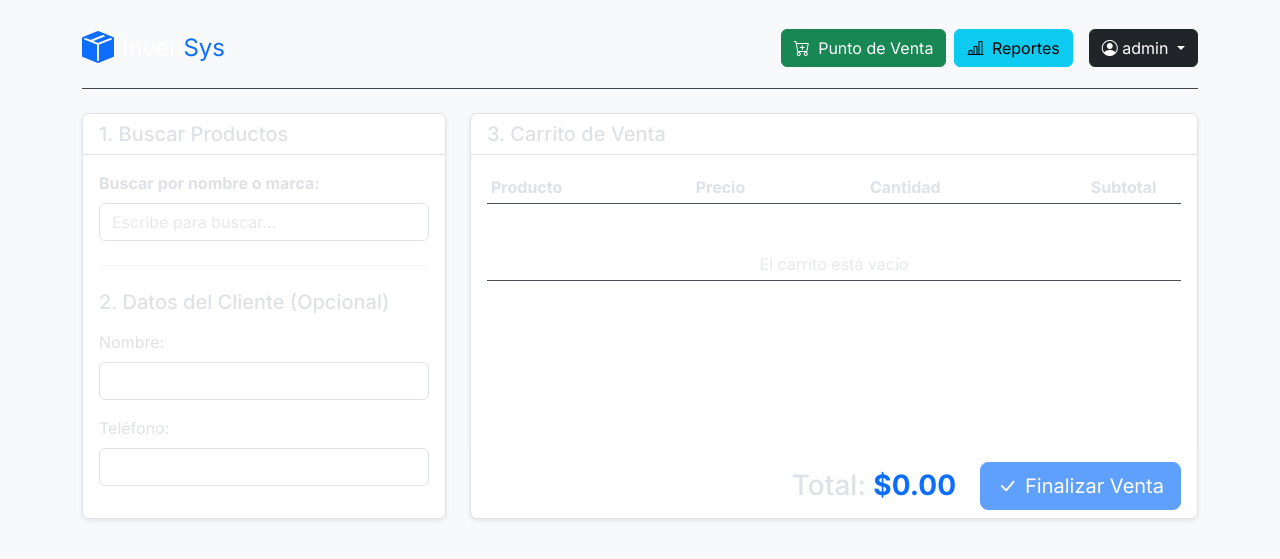
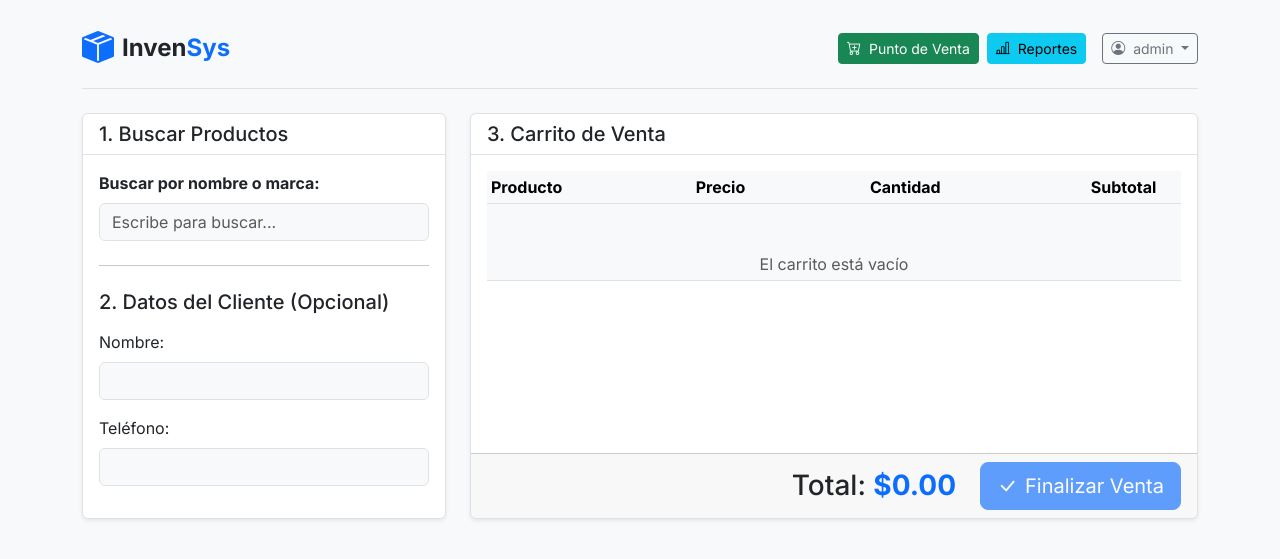
Before and after one commit to tienda-inventario-flask/Tienda, a Flask app: page /pos in a window 1280 px wide. Shown: the top 559 px of the page. Run offline with Flask 3, Linux system fonts and the light colour scheme; a user stored in the database is signed in; some libraries are stand-ins or nearby versions.

```diff
--- a/static/css/custom.css
+++ b/static/css/custom.css
@@ -1,102 +1,26 @@
-/* static/css/custom.css (Tema Corporativo Limpio) */
-
-/* 1. Importar la tipografía (usaremos la misma, 'Inter', que es muy limpia) */
 @import url('https://fonts.googleapis.com/css2?family=Inter:wght@400;500;700&display=swap');
 
-/* 2. Nueva paleta de colores corporativa */
 :root {
-    --bg-light-gray: #f8f9fa; /* Fondo general muy claro */
-    --surface-white: #ffffff;  /* Superficies como tarjetas */
-    --primary-blue: #0d6efd;   /* El azul primario de Bootstrap, es excelente */
-    --primary-blue-hover: #0b5ed7;
-    --text-dark: #212529;      /* Texto principal oscuro */
-    --text-muted: #6c757d;     /* Texto secundario gris */
-    --border-color: #dee2e6;   /* Bordes y líneas sutiles */
+    --bs-body-bg: #f8f9fa;
+    --bs-body-color: #212529;
+    --bs-body-font-family: 'Inter', sans-serif;
+    --primary-blue: #0d6efd;
+    --border-color: #dee2e6;
+    --surface-white: #ffffff;
 }
 
-/* 3. Aplicar nuevos estilos base */
-body {
-    font-family: 'Inter', sans-serif;
-    background-color: var(--bg-light-gray);
-    color: var(--text-dark); /* Color de texto por defecto */
-}
+body { background-color: var(--bs-body-bg); }
 
-/* 4. Personalizar componentes para el tema claro */
 .card {
     background-color: var(--surface-white);
     border: 1px solid var(--border-color);
-    /* Una sombra mucho más sutil y profesional */
     box-shadow: 0 0.125rem 0.25rem rgba(0, 0, 0, 0.075);
-    transition: box-shadow 0.2s ease-in-out;
 }
-
-.card:hover {
-    box-shadow: 0 0.5rem 1rem rgba(0, 0, 0, 0.15);
-    transform: translateY(0); /* Quitamos el efecto de "levantarse" */
-}
-
 .card-header {
-    background-color: transparent; /* Un encabezado más limpio */
+    background-color: transparent;
     border-bottom: 1px solid var(--border-color);
     font-weight: 500;
 }
+.table { --bs-table-striped-bg: rgba(0, 0, 0, 0.03); }
 
-.table {
-    /* Reseteamos la tabla a los valores por defecto de Bootstrap para tema claro */
-    --bs-table-bg: transparent;
-    --bs-table-color: inherit;
-    --bs-table-striped-bg: rgba(0, 0, 0, 0.03);
-    --bs-table-hover-bg: rgba(0, 0, 0, 0.06);
-}
-
-.table-dark {
-     --bs-table-bg: #495057; /* Un gris oscuro para la cabecera */
-     --bs-table-color: #fff;
-     --bs-table-border-color: #6c757d;
-}
-
-.btn-primary {
-    background-color: var(--primary-blue);
-    border-color: var(--primary-blue);
-}
-.btn-primary:hover {
-    background-color: var(--primary-blue-hover);
-    border-color: var(--primary-blue-hover);
-}
-
-.form-control, .form-select {
-    background-color: var(--surface-white);
-    border-color: var(--border-color);
-    color: var(--text-dark);
-}
-.form-control:focus, .form-select:focus {
-    background-color: var(--surface-white);
-    border-color: var(--primary-blue);
-    box-shadow: 0 0 0 0.25rem rgba(13, 110, 253, 0.25);
-    color: var(--text-dark);
-}
-
-.dropdown-menu {
-    background-color: var(--surface-white);
-    border-color: var(--border-color);
-}
-.dropdown-item {
-    color: var(--text-dark);
-}
-.dropdown-item:hover {
-    background-color: var(--primary-blue);
-    color: #fff;
-}
-.dropdown-divider {
-    border-top: 1px solid var(--border-color);
-}
-
-/* Estilos específicos del logo en la barra de navegación de base.html */
-.navbar-brand .logo-text {
-    font-weight: 700;
-    font-size: 1.5rem;
-    color: var(--text-dark);
-}
-.navbar-brand .logo-accent {
-    color: var(--primary-blue);
-}
+.btn-primary { --bs-btn-bg: var(--primary-blue); --bs-btn-border-color: var(--primary-blue); --bs-btn-hover-bg: #0b5ed7; --bs-btn-hover-border-color: #0a58ca; }
--- a/templates/base.html
+++ b/templates/base.html
@@ -1,44 +1,36 @@
 <!DOCTYPE html>
-<html lang="es" data-bs-theme="dark">
+<html lang="es" data-bs-theme="light">
 <head>
     <meta charset="UTF-8">
     <meta name="viewport" content="width=device-width, initial-scale=1.0">
     <title>{% block title %}Sistema de Inventario{% endblock %}</title>
-
     <link href="https://cdn.jsdelivr.net/npm/bootstrap@5.3.3/dist/css/bootstrap.min.css" rel="stylesheet">
     <link rel="stylesheet" href="https://cdn.jsdelivr.net/npm/bootstrap-icons@1.11.3/font/bootstrap-icons.min.css">
     <link rel="stylesheet" href="{{ url_for('static', filename='css/custom.css') }}">
-
     {% block styles %}{% endblock %}
 </head>
 <body>
-
     <main class="container py-4">
-
         {% if session.user_id %}
-        <header class="pb-3 mb-4 border-bottom border-secondary-subtle">
+        <header class="pb-3 mb-4 border-bottom">
             <div class="d-flex justify-content-between align-items-center">
+                <a href="{{ url_for('mostrar_inventario') }}" class="d-flex align-items-center text-body text-decoration-none">
+                    <i class="bi bi-box-seam-fill me-2 fs-2 text-primary"></i>
+                    <span class="fs-4 fw-bold">Inven<span class="text-primary">Sys</span></span>
+                </a>
                 <div class="d-flex align-items-center">
-                    <a href="{{ url_for('mostrar_inventario') }}" class="d-flex align-items-center text-white text-decoration-none">
-                        <i class="bi bi-box-seam-fill me-2 fs-2 text-primary"></i>
-                        <span class="fs-4">Inven<span class="text-primary">Sys</span></span>
-                    </a>
-                </div>
-                <div class="d-flex align-items-center">
-                    <a href="{{ url_for('pos') }}" class="btn btn-success"><i class="bi bi-cart-plus me-1"></i> Punto de Venta</a>
-                    <a href="{{ url_for('reportes') }}" class="btn btn-info ms-2"><i class="bi bi-bar-chart-line me-1"></i> Reportes</a>
+                    <a href="{{ url_for('pos') }}" class="btn btn-success btn-sm"><i class="bi bi-cart-plus me-1"></i> Punto de Venta</a>
+                    <a href="{{ url_for('reportes') }}" class="btn btn-info btn-sm ms-2"><i class="bi bi-bar-chart-line me-1"></i> Reportes</a>
                     <div class="dropdown ms-3">
-                        <button class="btn btn-dark dropdown-toggle" type="button" data-bs-toggle="dropdown" aria-expanded="false">
-                            <i class="bi bi-person-circle"></i> {{ session.username }}
+                        <button class="btn btn-outline-secondary btn-sm dropdown-toggle" type="button" data-bs-toggle="dropdown" aria-expanded="false">
+                            <i class="bi bi-person-circle me-1"></i> {{ session.username }}
                         </button>
                         <ul class="dropdown-menu dropdown-menu-end">
                             <li><h6 class="dropdown-header">Empresa: {{ session.nombre_empresa }}</h6></li>
-
-                            <li><a class="dropdown-item" href="{{ url_for('cambiar_password') }}">Mi Perfil / Cambiar Contraseña</a></li>
-
+                            <li><a class="dropdown-item" href="{{ url_for('cambiar_password') }}">Cambiar Contraseña</a></li>
                             {% if session.rol == 'admin' %}
+                            <li><hr class="dropdown-divider"></li>
                             <li><a class="dropdown-item" href="{{ url_for('editar_empresa') }}">Perfil de la Empresa</a></li>
-                            <li><hr class="dropdown-divider"></li>
                             <li><a class="dropdown-item" href="{{ url_for('gestionar_usuarios') }}">Administrar Usuarios</a></li>
                             <li><a class="dropdown-item" href="{{ url_for('ver_historial') }}">Historial de Actividad</a></li>
                             {% endif %}
@@ -50,24 +42,12 @@
             </div>
         </header>
         {% endif %}
-
         {% with messages = get_flashed_messages(with_categories=true) %}
-          {% if messages %}
-            {% for category, message in messages %}
-              <div class="alert alert-{{ category }} alert-dismissible fade show" role="alert">
-                {{ message }}
-                <button type="button" class="btn-close" data-bs-dismiss="alert" aria-label="Close"></button>
-              </div>
-            {% endfor %}
-          {% endif %}
+          {% if messages %}{% for category, message in messages %}<div class="alert alert-{{ category }} alert-dismissible fade show" role="alert">{{ message }}<button type="button" class="btn-close" data-bs-dismiss="alert" aria-label="Close"></button></div>{% endfor %}{% endif %}
         {% endwith %}
-
         {% block content %}{% endblock %}
-
     </main>
-
     <script src="https://cdn.jsdelivr.net/npm/bootstrap@5.3.3/dist/js/bootstrap.bundle.min.js"></script>
-
     {% block scripts %}{% endblock %}
 </body>
 </html>
```
Also changed, not shown: templates/index.html (+15 -34 lines).
